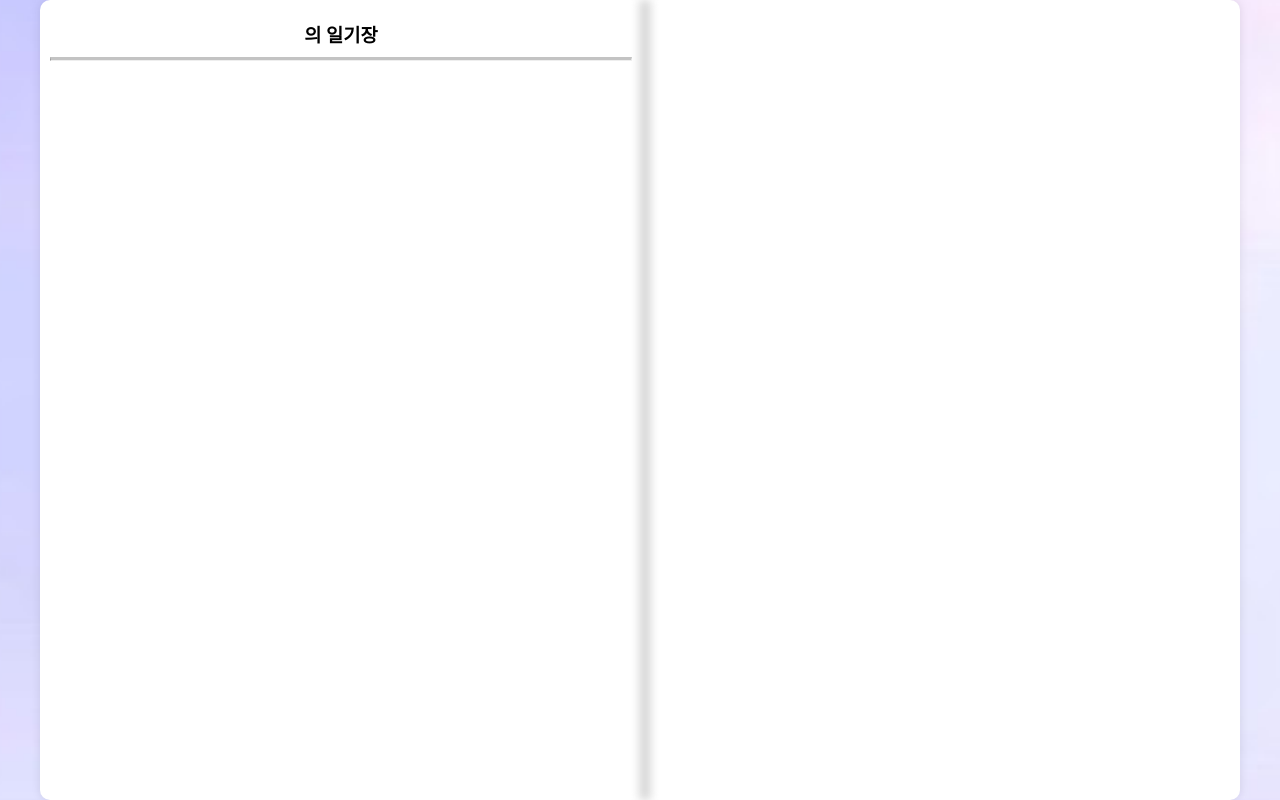
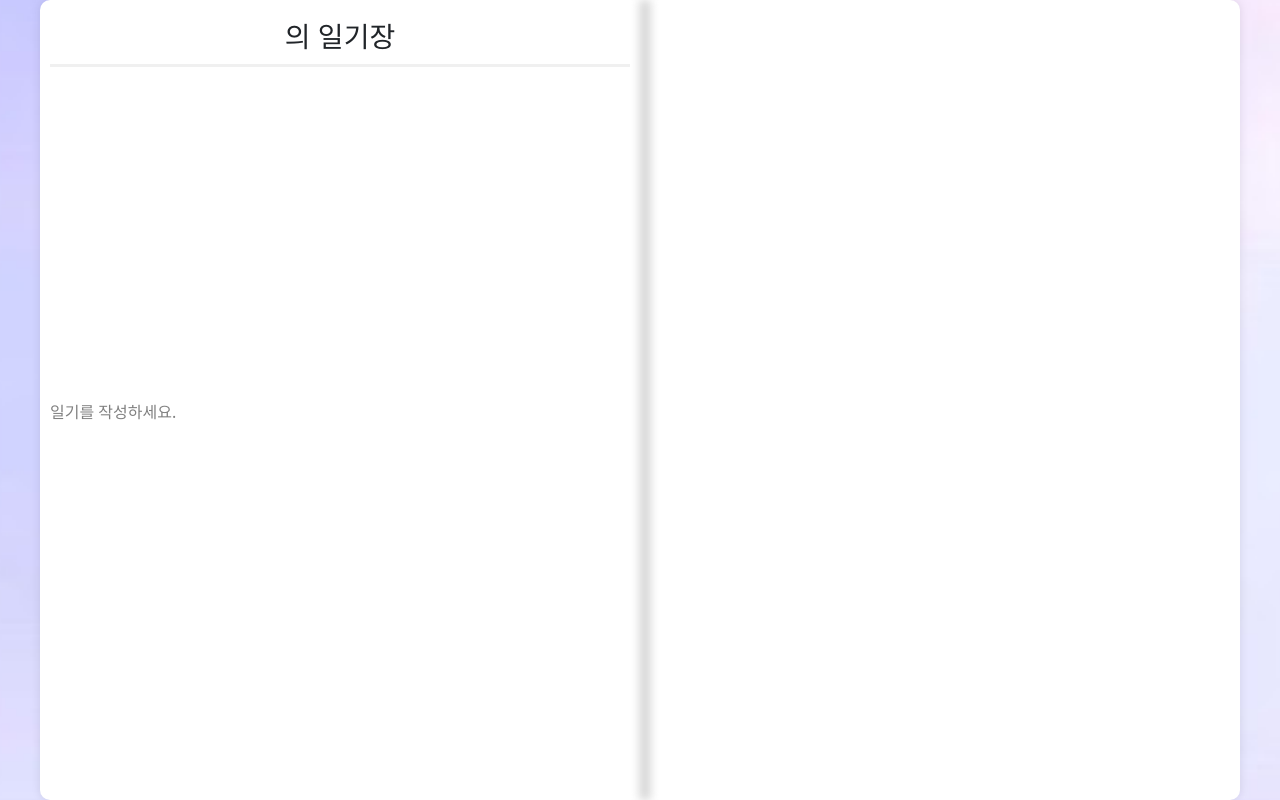
Before and after one commit to rambus2006/ITSHOW, a React (Create React App) app in the folder yourtodayis/: page / in a window 1280 px wide. Built offline with nearby package versions, Linux system fonts and the light colour scheme.

Commit message:
모달창 추가

```diff
--- a/yourtodayis/src/components/Diary.css
+++ b/yourtodayis/src/components/Diary.css
@@ -6,8 +6,6 @@
   width: 1200px; /* 너비를 넓혔습니다 */
   height: 800px; /* 높이를 조정하셔서 원하시는 크기로 설정하세요 */
   display: flex;
-  align-items: center;
-  justify-content: center;
   position: absolute;
   left: 50%; /* 왼쪽 위치를 화면 가운데로 이동 */
   top: 50%; /* 위쪽 위치를 화면 가운데로 이동 */
--- a/yourtodayis/src/components/Diary.jsx
+++ b/yourtodayis/src/components/Diary.jsx
@@ -1,6 +1,6 @@
 import './Diary.css'
 import LeftPage from './LeftPage';
-import Modal from './Modal.jsx'
+
 
 function Diary() {
   return (
--- a/yourtodayis/src/components/LeftPage.css
+++ b/yourtodayis/src/components/LeftPage.css
@@ -14,3 +14,8 @@
     border-top: 3px solid #c3c3c3; /* 선의 두께, 스타일(실선), 색상 설정 */
     width:580px;
 }
+.main{
+    position: absolute;
+
+    left:10px;
+}
--- a/yourtodayis/src/components/LeftPage.jsx
+++ b/yourtodayis/src/components/LeftPage.jsx
@@ -1,8 +1,8 @@
 import React, { useState, useEffect } from 'react';
 import axios from 'axios';
 import './LeftPage.css'
-//import Modal from './Modal'
-//import 'bootstrap/dist/css/bootstrap.min.css';
+import Modal from './Modal'
+import 'bootstrap/dist/css/bootstrap.min.css';
 
 // 왼쪽페이지
 function LeftPage(){
@@ -34,8 +34,8 @@ function LeftPage(){
             <h3 className='name'>{firstUserName}의 일기장</h3>
             <hr className='line'/>
         </header>
-        <main>
-
+        <main className='main'>
+          <Modal/>
         </main>
       </div>
     );
--- a/yourtodayis/src/components/Modal.jsx
+++ b/yourtodayis/src/components/Modal.jsx
@@ -1,20 +1,41 @@
-// src/Modal.js
-import React from 'react';
-import './Modal.css';
+// App.js
+import React, { useState } from 'react';
+import { Button, Modal } from 'react-bootstrap';
+import './Modal.module.css';
 
-const Modal = ({ isOpen, onClose, children }) => {
-  if (!isOpen) return null;
+function Modal2() {
+  const [showModal, setShowModal] = useState(false);
+
+  const handleOpenModal = () => {
+    setShowModal(true);
+  };
+
+  const handleCloseModal = () => {
+    setShowModal(false);
+  };
 
   return (
-    <div className="modal-overlay">
-      <div className="modal-content">
-        <button className="modal-close" onClick={onClose}>
-          &times;
-        </button>
-        {children}
-      </div>
+    <div className="Modal">
+      <p className='inputText' onClick={handleOpenModal}>일기를 작성하세요.</p>
+
+      <Modal show={showModal} onHide={handleCloseModal} className="texttoleft">
+        <Modal.Header closeButton>
+          <Modal.Title>Modal Title</Modal.Title>
+        </Modal.Header>
+        <Modal.Body>
+          This is the body of the modal.
+        </Modal.Body>
+        <Modal.Footer>
+          <Button variant="secondary" onClick={handleCloseModal}>
+            Close
+          </Button>
+          <Button variant="primary" onClick={handleCloseModal}>
+            Save Changes
+          </Button>
+        </Modal.Footer>
+      </Modal>
     </div>
   );
-};
+}
 
-export default Modal;
+export default Modal2;
--- a/yourtodayis/src/components/Modal.css
+++ b/yourtodayis/src/components/Modal.module.css
@@ -1,5 +1,16 @@
 
+/* App.css */
 
+p{
+  color:gray
+}
+.texttoleft{
+
+  top: 0;
+  bottom: 0;
+  right: 0;
+  left: 0;
+}
 .modal-header {
   background-color: #007bff;
   color: white;
```
